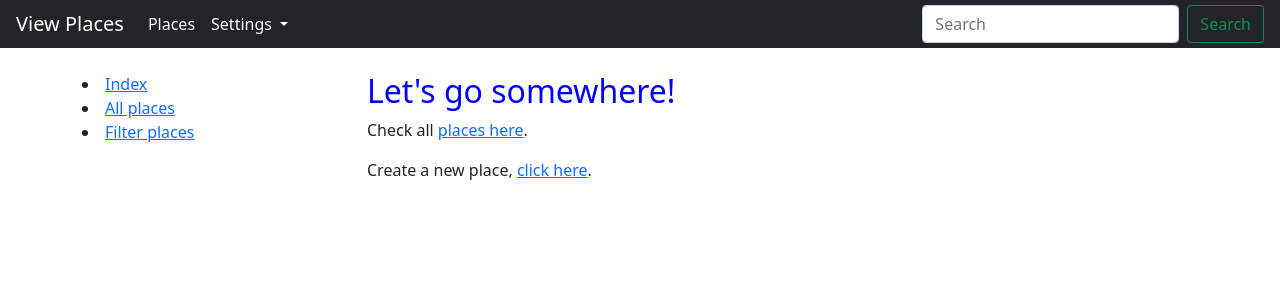
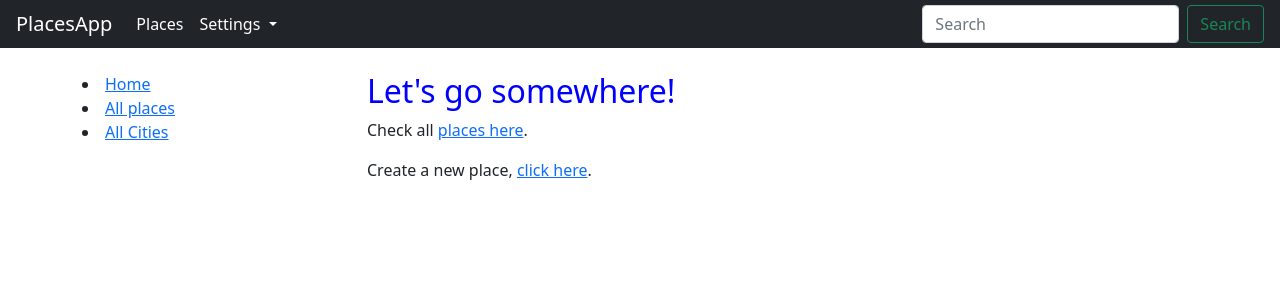
Before and after one commit to logeswari5/Placesapp-django, a Django app: page /places/ in a window 1280 px wide. Shown: the top 300 px of the page. Run offline with Django 3.2, Linux system fonts and the light colour scheme.

Commit message:
Add places url in base template

```diff
--- a/places/templates/base.html
+++ b/places/templates/base.html
@@ -8,9 +8,7 @@
     <!-- Bootstrap CSS -->
     <link href="https://cdn.jsdelivr.net/npm/bootstrap@5.0.0-beta3/dist/css/bootstrap.min.css" rel="stylesheet"
           integrity="sha384-eOJMYsd53ii+scO/bJGFsiCZc+5NDVN2yr8+0RDqr0Ql0h+rP48ckxlpbzKgwra6" crossorigin="anonymous">
-
     <title>{% block title %}{% endblock %}</title>
-
     <style>
 
         {% block style %}{% endblock %}</style>
@@ -19,7 +17,7 @@
 
 <nav class="navbar navbar-expand-lg p-1 navbar-dark bg-dark">
     <div class="container-fluid">
-        <a class="navbar-brand" href="{% url 'index' %}">View Places</a>
+        <a class="navbar-brand" href="{% url 'index' %}">PlacesApp</a>
         <button class="navbar-toggler" type="button" data-bs-toggle="collapse" data-bs-target="#navbarSupportedContent"
                 aria-controls="navbarSupportedContent" aria-expanded="false" aria-label="Toggle navigation">
             <span class="navbar-toggler-icon"></span>
@@ -28,7 +26,7 @@
             <ul class="navbar-nav me-auto mb-2 mb-lg-0">
 
                 <li class="nav-item">
-                    <a class="nav-link active" aria-current="page" href="#">Places</a>
+                    <a class="nav-link active" aria-current="page" href="{% url 'places' %}">Places</a>
                 </li>
                 <li class="nav-item dropdown">
                     <a class="nav-link active dropdown-toggle" href="#" id="navbarDropdown" role="button"
@@ -59,11 +57,12 @@
     <div class="row mt-4">
         <div class="col-lg-3  col-md-3 col-sm-12">
 
-                    <li><a href="{% url 'index' %}">Index</a></li>
+                    <li><a href="{% url 'index' %}">Home</a></li>
 
                     <li><a href="{% url 'places' %}">All places</a></li>
 
-                    <li><a href="#">Filter places</a></li>
+
+                    <li><a href="#">All Cities</a></li>
 
         </div>
 
```
